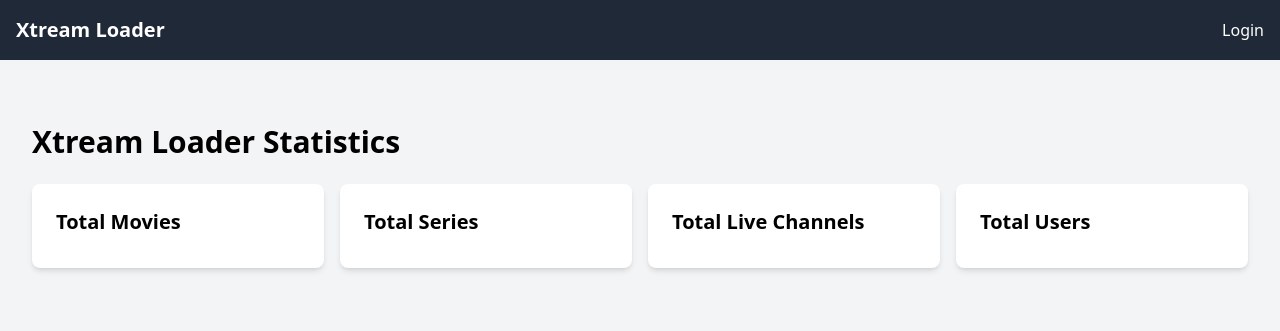
After one commit to kevincornish/xtream-loader, a FastAPI app: template templates/statistics.html in a window 1280 px wide. The commit adds this page. Shown: the top 331 px of the page. Run offline with FastAPI, Linux system fonts and the light colour scheme; the template is opened without the code that fills it, so the values that code supplies are empty; some libraries are stand-ins or nearby versions.

Commit message:
feat: add statistics page

```diff
--- a/main.py
+++ b/main.py
@@ -26,7 +26,7 @@ from database import (
     User,
     get_db,
 )
-from routes import live_streams, series, films, epg, search
+from routes import live_streams, series, films, epg, search, statistics
 
 logging.basicConfig(level=logging.INFO)
 logger = logging.getLogger(__name__)
@@ -43,6 +43,7 @@ app.include_router(series.router)
 app.include_router(films.router)
 app.include_router(epg.router)
 app.include_router(search.router)
+app.include_router(statistics.router)
 
 # Ensure the icons directory exists
 ICONS_DIR = "static/icons"
--- a/templates/base.html
+++ b/templates/base.html
@@ -36,6 +36,7 @@
           <a href="/streams" class="hover:text-gray-300">Streams</a>
           <a href="/series" class="hover:text-gray-300">Series</a>
           <a href="/films" class="hover:text-gray-300">Films</a>
+          <a href="/statistics" class="hover:text-gray-300">Statistics</a>
           {% if current_user.is_admin %}
           <a href="/admin" class="hover:text-gray-300">Admin</a>
           {% endif %}
--- /dev/null
+++ b/templates/statistics.html
@@ -0,0 +1,27 @@
+{% extends "base.html" %} {% block title %}Statistics - Xtream Loader{% endblock
+%} {% block content %}
+<div class="container mx-auto px-4 py-8">
+  <h1 class="text-3xl font-bold mb-6">Xtream Loader Statistics</h1>
+
+  <div class="grid grid-cols-1 md:grid-cols-2 lg:grid-cols-4 gap-4">
+    <div class="bg-white shadow-md rounded-lg p-6">
+      <h2 class="text-xl font-semibold mb-2">Total Movies</h2>
+      <p class="text-3xl font-bold text-blue-600">{{ stats.total_movies }}</p>
+    </div>
+    <div class="bg-white shadow-md rounded-lg p-6">
+      <h2 class="text-xl font-semibold mb-2">Total Series</h2>
+      <p class="text-3xl font-bold text-green-600">{{ stats.total_series }}</p>
+    </div>
+    <div class="bg-white shadow-md rounded-lg p-6">
+      <h2 class="text-xl font-semibold mb-2">Total Live Channels</h2>
+      <p class="text-3xl font-bold text-red-600">
+        {{ stats.total_live_channels }}
+      </p>
+    </div>
+    <div class="bg-white shadow-md rounded-lg p-6">
+      <h2 class="text-xl font-semibold mb-2">Total Users</h2>
+      <p class="text-3xl font-bold text-purple-600">{{ stats.total_users }}</p>
+    </div>
+  </div>
+</div>
+{% endblock %}
```
Also changed, not shown: routes/statistics.py (added, +36 -0 lines).
